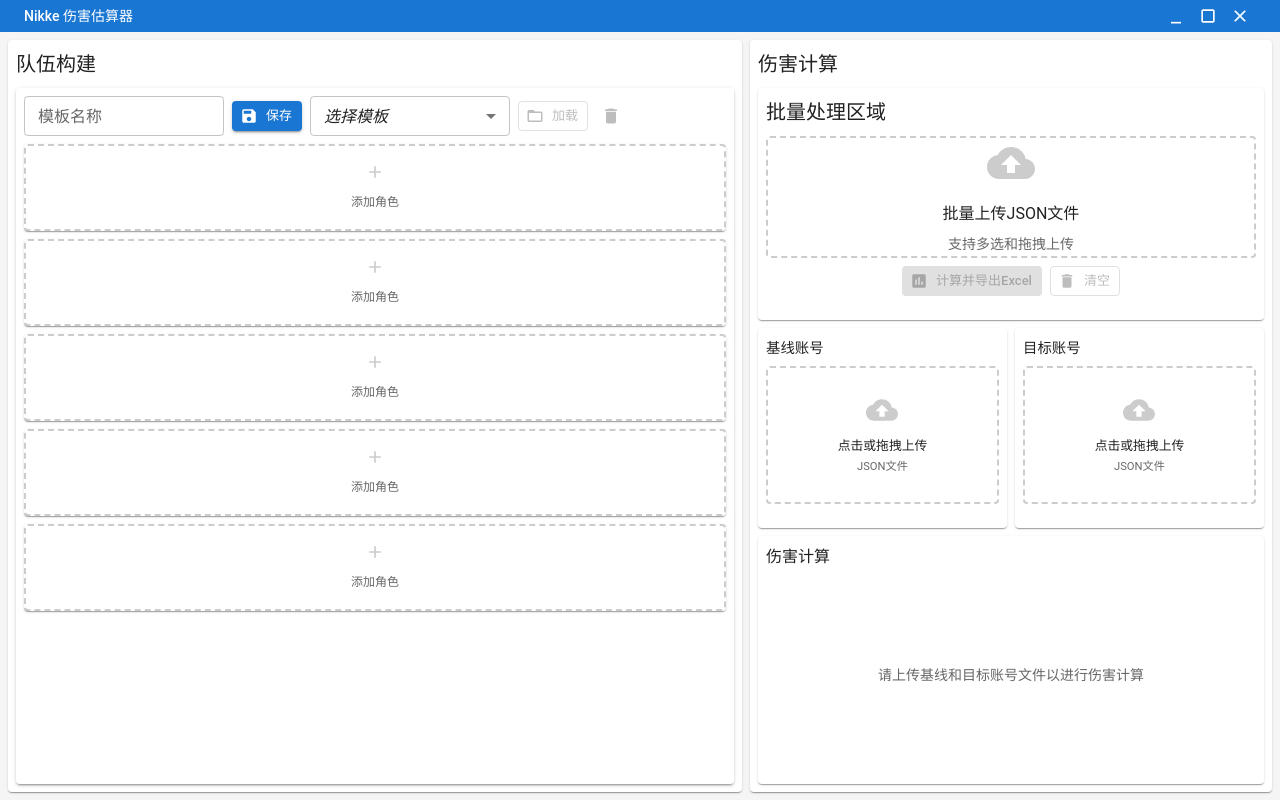
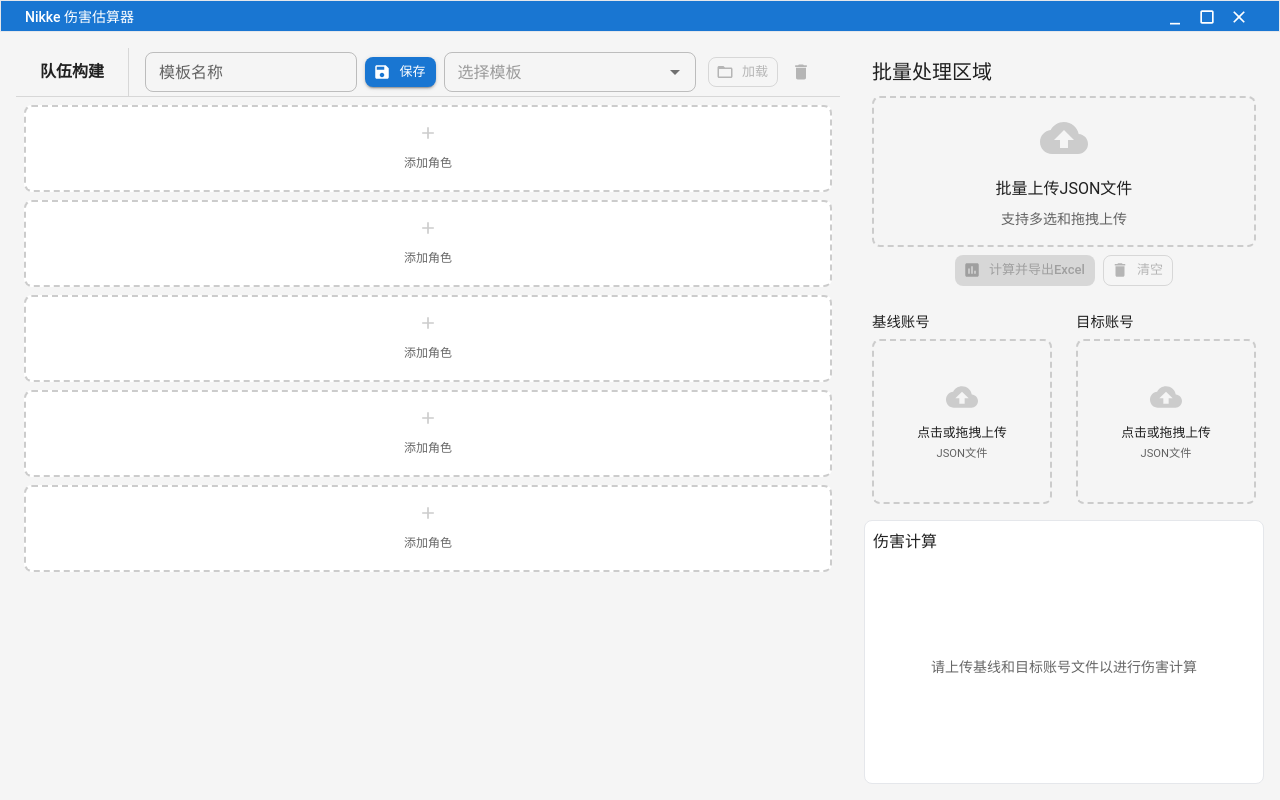
Before and after one commit to IsolateOB/ExiaAnalysis, a React (Vite) app: page / in a window 1280 px wide. Built offline with nearby package versions, Linux system fonts and the light colour scheme.

Commit message:
调整了ui

```diff
--- a/electron/main.ts
+++ b/electron/main.ts
@@ -30,7 +30,7 @@ function createWindow() {
   win = new BrowserWindow({
     width: 1200,
     height: 800,
-    minWidth: 1000,
+  minWidth: 1200,
     minHeight: 650,
     frame: false, // 去掉原生标题栏
     webPreferences: {
--- a/src/App.tsx
+++ b/src/App.tsx
@@ -6,10 +6,10 @@ import {
   Box,
   Snackbar,
   Alert,
-  Grid,
   Paper,
   Typography,
 } from '@mui/material'
+import { Grid } from '@mui/material'
 import CustomTitleBar from './components/CustomTitleBar'
 import TeamBuilder from './components/TeamBuilder'
 import DamageCalculator from './components/DamageCalculator'
@@ -31,11 +31,34 @@ const theme = createTheme({
   typography: {
     fontFamily: '"Roboto", "Microsoft YaHei", "PingFang SC", sans-serif',
   },
+  shape: { borderRadius: 8 },
   components: {
+    MuiTextField: {
+      defaultProps: { size: 'small' },
+    },
+    MuiSelect: {
+      defaultProps: { size: 'small' },
+    },
+    MuiAutocomplete: {
+      defaultProps: { size: 'small' },
+    },
+    MuiIconButton: {
+      defaultProps: { size: 'small' },
+    },
     MuiButton: {
+      defaultProps: { size: 'small' },
       styleOverrides: {
         root: {
           textTransform: 'none',
+        },
+      },
+    },
+    MuiPaper: {
+      defaultProps: { variant: 'outlined' },
+      styleOverrides: {
+        root: {
+          boxShadow: 'none',
+          borderColor: '#e5e7eb',
         },
       },
     },
@@ -106,9 +129,8 @@ const App: React.FC = () => {
         {/* 主内容区域 */}
         <Box sx={{ flex: 1, overflow: 'hidden', p: 1 }}>
           <Grid container spacing={1} sx={{ height: '100%' }}>
-            <Grid size={{ xs: 12, md: 7 }} sx={{ height: { xs: 'auto', md: '100%' } }}>
-              <Paper sx={{ height: '100%', p: 1, overflow: 'hidden', display: 'flex', flexDirection: 'column' }}>
-                <Typography variant="h6" sx={{ mb: 1 }}>队伍构建</Typography>
+            <Grid size={{ xs: 12, md: 8 }} sx={{ height: { xs: 'auto', md: '100%' } }}>
+              <Box sx={{ height: '100%', p: 1, overflow: 'hidden', display: 'flex', flexDirection: 'column', minWidth: 720 }}>
                 <Box sx={{ flex: 1, minHeight: 0 }}>
                   <TeamBuilder
                     baselineData={baselineData}
@@ -119,11 +141,10 @@ const App: React.FC = () => {
                     onTeamRatioChange={handleTeamRatioChange}
                   />
                 </Box>
-              </Paper>
+              </Box>
             </Grid>
-            <Grid size={{ xs: 12, md: 5 }} sx={{ height: { xs: 'auto', md: '100%' } }}>
-              <Paper sx={{ height: '100%', p: 1, overflow: 'hidden', display: 'flex', flexDirection: 'column' }}>
-                <Typography variant="h6" sx={{ mb: 1 }}>伤害计算</Typography>
+            <Grid size={{ xs: 12, md: 4 }} sx={{ height: { xs: 'auto', md: '100%' } }}>
+              <Box sx={{ height: '100%', p: 1, overflow: 'hidden', display: 'flex', flexDirection: 'column' }}>
                 <Box sx={{ flex: 1, minHeight: 0 }}>
                   <DamageCalculator
                     onBaselineDataChange={setBaselineData}
@@ -137,7 +158,7 @@ const App: React.FC = () => {
                     onStatusChange={handleStatusChange}
                   />
                 </Box>
-              </Paper>
+              </Box>
             </Grid>
           </Grid>
         </Box>
--- a/src/components/CharacterCard.tsx
+++ b/src/components/CharacterCard.tsx
@@ -1,12 +1,5 @@
 import React from 'react'
-import {
-  Card,
-  CardContent,
-  Typography,
-  Box,
-  IconButton,
-  TextField,
-} from '@mui/material'
+import { Typography, Box, IconButton, TextField, Paper } from '@mui/material'
 import { Add, Delete } from '@mui/icons-material'
 import { Character, AttributeCoefficients, RawAttributeScores, AttributeKey } from '../types'
 import { ExpandMore } from '@mui/icons-material'
@@ -100,9 +93,11 @@ const CharacterCard: React.FC<CharacterCardProps> = ({
 
   if (!character) {
     return (
-      <Card
+      <Paper
+        variant="outlined"
         sx={{
           width: '100%',
+          minHeight: 84,
           display: 'flex',
           alignItems: 'center',
           justifyContent: 'center',
@@ -121,58 +116,22 @@ const CharacterCard: React.FC<CharacterCardProps> = ({
             添加角色
           </Typography>
         </Box>
-      </Card>
+      </Paper>
     )
   }
 
   return (
-    <Card
-      sx={{
-        width: '100%',
-        position: 'relative',
-        transition: 'transform 0.2s, box-shadow 0.2s',
-        '&:hover': {
-          transform: 'translateY(-1px)',
-          boxShadow: '0 2px 8px rgba(0,0,0,0.1)',
-        },
-      }}
-    >
-      <CardContent sx={{ p: 1.25 }}>
-          {/* 角色名称和删除按钮 */}
-          <Box display="flex" justifyContent="space-between" alignItems="center" mb={0.5}>
-            <Typography variant="body2" component="div" noWrap sx={{ fontWeight: 'bold', fontSize: '1.1rem' }}>
-              {character.name_cn}
-            </Typography>
-            <Box display="flex" alignItems="center" gap={0.5}>
-              <Tooltip title={openDetails ? '收起详情' : '展开详情'}>
-                <IconButton size="small" onClick={() => setOpenDetails(v => !v)}>
-                  <ExpandMore sx={{ fontSize: 18, transform: openDetails ? 'rotate(180deg)' : 'rotate(0deg)', transition: 'transform 0.2s' }} />
-                </IconButton>
-              </Tooltip>
-              {onRemoveCharacter && (
-                <IconButton
-                  size="small"
-                  onClick={onRemoveCharacter}
-                  sx={{ color: 'error.main', p: 0.2 }}
-                >
-                  <Delete sx={{ fontSize: 16 }} />
-                </IconButton>
-              )}
-            </Box>
-          </Box>
-
-          {/* 角色信息 */}
-          <Box display="flex" flexDirection="column" gap={0.3}>
-            <Typography variant="body2" sx={{ fontSize: '0.9rem', color: 'text.secondary' }} noWrap>
-              {translations.element[character.element]} | {translations.burstSkill[character.use_burst_skill]} | {character.weapon_type}
-            </Typography>
-            <Typography variant="body2" sx={{ fontSize: '0.9rem', color: 'text.secondary' }} noWrap>
-              {translations.class[character.class]} | {translations.corporation[character.corporation]}
+    <Paper variant="outlined" sx={{ width: '100%', pl: 1.25, pr: 0.75, minHeight: 84 }}>
+      {/* 行卡头部：名称、简要信息、系数与指标汇总，单行展示（垂直居中） */}
+  <Box sx={{ minHeight: 84, display: 'flex', alignItems: 'center' }}>
+  <Box sx={{ display: 'grid', gridTemplateColumns: 'minmax(200px, 1fr) 120px minmax(170px, 1.25fr) auto', alignItems: 'center', columnGap: 0.25, width: '100%' }}>
+        <Box sx={{ display: 'flex', flexDirection: 'column', alignItems: 'flex-start', gap: 0.25, minWidth: 0 }}>
+          <Typography variant="body2" noWrap sx={{ fontWeight: 600 }}>{character.name_cn}</Typography>
+          <Typography variant="caption" noWrap sx={{ color: 'text.secondary' }}>
+            {translations.element[character.element]} · {translations.burstSkill[character.use_burst_skill]} · {translations.class[character.class]}
           </Typography>
         </Box>
-
-          {/* 行为输入：伤害系数 */}
-          <Box sx={{ mt: 1, display: 'flex', gap: 1, alignItems: 'center' }}>
+        <Box sx={{ display: 'flex', alignItems: 'center', gap: 0.25 }}>
           <TextField
             label="伤害系数"
             type="number"
@@ -182,41 +141,30 @@ const CharacterCard: React.FC<CharacterCardProps> = ({
               const value = parseFloat(e.target.value)
               onDamageCoefficientChange?.(isNaN(value) ? 0 : Math.round(value * 100) / 100)
             }}
-              inputProps={{ step: 0.01, min: 0, max: 99.99 }}
-              sx={{ width: 120 }}
+            slotProps={{ input: { inputProps: { step: 0.01, min: 0, max: 99.99 }, sx: { 'input::-webkit-outer-spin-button, input::-webkit-inner-spin-button': { WebkitAppearance: 'none', margin: 0 }, 'input[type=number]': { MozAppearance: 'textfield' } } } }}
+            sx={{ width: 80 }}
           />
         </Box>
-
-          {/* 汇总：词条突破分 + 综合强度分 */}
-          <Box sx={{ mt: 1, display: 'grid', gridTemplateColumns: '1fr 1fr', gap: 1 }}>
-            <Box sx={{ border: '1px solid #e0e0e0', borderRadius: 1, p: 0.5, backgroundColor: '#fafafa' }}>
-              <Typography variant="caption" sx={{ color: 'text.secondary' }}>词条突破分</Typography>
-              <Box sx={{ display: 'flex', gap: 0.5, mt: 0.25 }}>
-                <Box sx={{ flex: 1, textAlign: 'center', background: '#e8f5e8', borderRadius: 0.5, p: 0.5 }}>
-                  <Typography variant="caption" sx={{ color: 'text.secondary' }}>基线</Typography>
-                  <Typography variant="body2" sx={{ fontWeight: 'bold', color: 'success.main' }}>{baselineScore.toFixed(2)}</Typography>
+        <Box sx={{ display: 'grid', gridTemplateColumns: '1fr 1fr', gap: 0.25, alignItems: 'center', minWidth: 180 }}>
+          <Typography variant="caption" noWrap sx={{ color: 'text.secondary' }}>攻优突破分</Typography>
+          <Typography variant="caption" noWrap sx={{ color: 'text.secondary' }}>综合强度</Typography>
+          <Typography variant="body2" noWrap sx={{ fontWeight: 600, color: 'success.main' }}>{baselineScore.toFixed(2)} → {targetScore.toFixed(2)}</Typography>
+          <Typography variant="body2" noWrap sx={{ fontWeight: 600, color: 'primary.main' }}>{baselineStrength.toFixed(1)} → {targetStrength.toFixed(1)}</Typography>
         </Box>
-                <Box sx={{ flex: 1, textAlign: 'center', background: '#fff3e0', borderRadius: 0.5, p: 0.5 }}>
-                  <Typography variant="caption" sx={{ color: 'text.secondary' }}>目标</Typography>
-                  <Typography variant="body2" sx={{ fontWeight: 'bold', color: 'warning.main' }}>{targetScore.toFixed(2)}</Typography>
+        <Box sx={{ display: 'flex', justifyContent: 'flex-end', alignItems: 'center' }}>
+          <Tooltip title={openDetails ? '收起详情' : '展开详情'}>
+            <IconButton size="small" onClick={() => setOpenDetails(v => !v)}>
+              <ExpandMore sx={{ fontSize: 18, transform: openDetails ? 'rotate(180deg)' : 'rotate(0deg)', transition: 'transform 0.2s' }} />
+            </IconButton>
+          </Tooltip>
+          {onRemoveCharacter && (
+            <IconButton size="small" onClick={onRemoveCharacter} sx={{ color: 'error.main', p: 0.2 }}>
+              <Delete sx={{ fontSize: 16 }} />
+            </IconButton>
+          )}
         </Box>
         </Box>
       </Box>
-            <Box sx={{ border: '1px solid #e0e0e0', borderRadius: 1, p: 0.5, backgroundColor: '#fafafa' }}>
-              <Typography variant="caption" sx={{ color: 'text.secondary' }}>综合强度分</Typography>
-              <Box sx={{ display: 'flex', gap: 0.5, mt: 0.25 }}>
-                <Box sx={{ flex: 1, textAlign: 'center', background: '#e3f2fd', borderRadius: 0.5, p: 0.5 }}>
-                  <Typography variant="caption" sx={{ color: 'text.secondary' }}>基线</Typography>
-                  <Typography variant="body2" sx={{ fontWeight: 'bold', color: 'primary.main' }}>{baselineStrength.toFixed(1)}</Typography>
-                </Box>
-                <Box sx={{ flex: 1, textAlign: 'center', background: '#fce4ec', borderRadius: 0.5, p: 0.5 }}>
-                  <Typography variant="caption" sx={{ color: 'text.secondary' }}>目标</Typography>
-                  <Typography variant="body2" sx={{ fontWeight: 'bold', color: 'secondary.main' }}>{targetStrength.toFixed(1)}</Typography>
-                </Box>
-              </Box>
-            </Box>
-          </Box>
-      </CardContent>
 
       {/* 详情折叠区 */}
       <Collapse in={openDetails} timeout="auto" unmountOnExit>
@@ -271,8 +219,8 @@ const CharacterCard: React.FC<CharacterCardProps> = ({
                         const next = { ...coefficients, [k]: isNaN(v) ? 0 : v }
                         onCoefficientsChange(next)
                       }}
-                      inputProps={{ step: 0.1 }}
-                      sx={{ width: 80 }}
+          slotProps={{ input: { inputProps: { step: 0.1 }, sx: { 'input::-webkit-outer-spin-button, input::-webkit-inner-spin-button': { WebkitAppearance: 'none', margin: 0 }, 'input[type=number]': { MozAppearance: 'textfield' } } } }}
+          sx={{ width: 72 }}
                     />
                   )}
                 </Box>
@@ -295,15 +243,15 @@ const CharacterCard: React.FC<CharacterCardProps> = ({
                     const next = { ...coefficients, hp: isNaN(v) ? 0 : v }
                     onCoefficientsChange(next)
                   }}
-                  inputProps={{ step: 0.1 }}
-                  sx={{ width: 80 }}
+      slotProps={{ input: { inputProps: { step: 0.1 }, sx: { 'input::-webkit-outer-spin-button, input::-webkit-inner-spin-button': { WebkitAppearance: 'none', margin: 0 }, 'input[type=number]': { MozAppearance: 'textfield' } } } }}
+      sx={{ width: 72 }}
                 />
               )}
             </Box>
           </Box>
         </Box>
       </Collapse>
-    </Card>
+  </Paper>
   )
 }
 
--- a/src/components/DamageCalculator.tsx
+++ b/src/components/DamageCalculator.tsx
@@ -1,17 +1,5 @@
 import React, { useState, useCallback } from 'react'
-import {
-  Box,
-  Typography,
-  Card,
-  CardContent,
-  TextField,
-  Button,
-  Alert,
-  LinearProgress,
-  Divider,
-  Paper,
-  Chip,
-} from '@mui/material'
+import { Box, Typography, TextField, Button, Alert, LinearProgress, Divider, Paper, Chip } from '@mui/material'
 import {
   CloudUpload as CloudUploadIcon,
   Delete as DeleteIcon,
@@ -63,11 +51,11 @@ const DamageCalculator: React.FC<DamageCalculatorProps> = ({
 
   // 使用导入的工具函数，不需要重复定义
 
-  // 计算整个账号的角色词条突破分数据
+  // 计算整个账号的角色攻优突破分数据
   const calculateAccountScores = async (accountData: any): Promise<{[characterId: string]: number}> => {
     const results: {[characterId: string]: number} = {};
 
-    console.log('🏆 开始计算账号词条突破分，账号数据:', accountData);
+  console.log('🏆 开始计算账号攻优突破分，账号数据:', accountData);
 
     // 处理角色数据 - 从elements对象中获取
     if (accountData.elements) {
@@ -75,16 +63,16 @@ const DamageCalculator: React.FC<DamageCalculatorProps> = ({
         console.log(`🌟 处理元素类型: ${elementType}`);
         if (Array.isArray(characters)) {
           for (const character of characters) {
-            console.log(`🔍 计算角色 ${character.id} (${character.name_cn || character.name}) 的词条突破分`);
+            console.log(`🔍 计算角色 ${character.id} (${character.name_cn || character.name}) 的攻优突破分`);
             try {
               // 将JSON数据转换为Character对象
               const characterObj = createCharacterFromJsonData(character);
-              // 计算词条突破分
+              // 计算攻优突破分
               const score = await calculateCharacterStrengthNoSync(character, characterObj, accountData);
               results[character.id] = score;
-              console.log(`✅ 角色 ${character.id} 词条突破分: ${score.toFixed(3)}`);
+              console.log(`✅ 角色 ${character.id} 攻优突破分: ${score.toFixed(3)}`);
             } catch (error) {
-              console.error(`❌ 计算角色 ${character.id} 词条突破分时出错:`, error);
+              console.error(`❌ 计算角色 ${character.id} 攻优突破分时出错:`, error);
               results[character.id] = 0;
             }
           }
@@ -92,7 +80,7 @@ const DamageCalculator: React.FC<DamageCalculatorProps> = ({
       }
     }
 
-    console.log('📊 账号所有角色词条突破分结果:', results);
+  console.log('📊 账号所有角色攻优突破分结果:', results);
     return results;
   };
 
@@ -115,9 +103,9 @@ const DamageCalculator: React.FC<DamageCalculatorProps> = ({
               // 批量处理使用无同步器强度计算
               const strength = await calculateCharacterStrengthNoSync(character, characterObj, accountData);
               results[character.id] = strength;
-              console.log(`✅ 角色 ${character.id} 词条突破分: ${strength.toFixed(3)}`);
+              console.log(`✅ 角色 ${character.id} 攻优突破分: ${strength.toFixed(3)}`);
             } catch (error) {
-              console.error(`❌ 计算角色 ${character.id} 词条突破分时出错:`, error);
+              console.error(`❌ 计算角色 ${character.id} 攻优突破分时出错:`, error);
               results[character.id] = 0;
             }
           }
@@ -167,7 +155,7 @@ const DamageCalculator: React.FC<DamageCalculatorProps> = ({
         // 调用回调函数，传递解析后的JSON数据
         onDataChange?.(jsonData)
 
-        // 计算词条突破分并传递给父组件
+  // 计算攻优突破分并传递给父组件
         if (type === 'baseline' && onBaselineScoreChange) {
           calculateAccountScores(jsonData).then(scores => {
             onBaselineScoreChange(scores);
@@ -448,8 +436,8 @@ const DamageCalculator: React.FC<DamageCalculatorProps> = ({
     type: 'baseline' | 'target'
     fileState: FileUploadState
   }> = ({ title, type, fileState }) => (
-    <Card sx={{ height: '100%', display: 'flex', flexDirection: 'column' }}>
-      <CardContent sx={{ flex: 1, p: 1, display: 'flex', flexDirection: 'column' }}>
+    <Box sx={{ height: '100%', display: 'flex', flexDirection: 'column' }}>
+      <Box sx={{ flex: 1, p: 1, display: 'flex', flexDirection: 'column' }}>
         <Typography variant="subtitle1" gutterBottom sx={{ fontSize: '0.9rem', mb: 0.5 }}>
           {title}
         </Typography>
@@ -532,14 +520,14 @@ const DamageCalculator: React.FC<DamageCalculatorProps> = ({
             </Box>
           )}
         </Box>
-      </CardContent>
-    </Card>
+      </Box>
+    </Box>
   )
 
   // 批量上传区域组件
   const BatchUploadArea: React.FC = () => (
-    <Card sx={{ height: '100%', display: 'flex', flexDirection: 'column' }}>
-      <CardContent sx={{ flex: 1, p: 1, display: 'flex', flexDirection: 'column' }}>
+    <Box sx={{ height: '100%', display: 'flex', flexDirection: 'column' }}>
+      <Box sx={{ flex: 1, p: 1, display: 'flex', flexDirection: 'column' }}>
         <Typography variant="h6" gutterBottom sx={{ mb: 1 }}>
           批量处理区域
         </Typography>
@@ -626,8 +614,8 @@ const DamageCalculator: React.FC<DamageCalculatorProps> = ({
             清空
           </Button>
         </Box>
-      </CardContent>
-    </Card>
+      </Box>
+    </Box>
   )
 
   return (
--- a/src/components/TeamBuilder.tsx
+++ b/src/components/TeamBuilder.tsx
@@ -1,15 +1,5 @@
 import React, { useState, useEffect, useMemo } from 'react'
-import {
-  Box,
-  Typography,
-  Paper,
-  TextField,
-  Button,
-  Select,
-  MenuItem,
-  IconButton,
-  Tooltip,
-} from '@mui/material'
+import { Box, Typography, TextField, Button, IconButton, Tooltip, Toolbar, Stack, Divider, Autocomplete } from '@mui/material'
 import { Character, TeamCharacter, AttributeCoefficients } from '../types'
 import CharacterCard from './CharacterCard'
 import CharacterFilterDialog from './CharacterFilterDialog'
@@ -20,8 +10,8 @@ import { Save as SaveIcon, FolderOpen as LoadIcon, Delete as DeleteIcon } from '
 interface TeamBuilderProps {
   baselineData?: any // 基线JSON数据
   targetData?: any   // 目标JSON数据
-  baselineScore?: Record<string, number>   // 基线词条突破分
-  targetScore?: Record<string, number>   // 目标词条突破分
+  baselineScore?: Record<string, number>   // 基线攻优突破分
+  targetScore?: Record<string, number>   // 目标攻优突破分
   onTeamStrengthChange?: (baselineStrength: number, targetStrength: number) => void
   onTeamRatioChange?: (scale: number, ratioLabel: string) => void
 }
@@ -410,15 +400,46 @@ const TeamBuilder: React.FC<TeamBuilderProps> = ({
   }
 
   return (
-    <Paper elevation={2} sx={{ p: 1, height: '100%', overflow: 'auto' }}>
-      {/* 模板工具条 */}
-      <Box sx={{ display: 'flex', gap: 1, alignItems: 'center', mb: 1 }}>
+    <Box sx={{ height: '100%', display: 'flex', flexDirection: 'column', overflow: 'hidden' }}>
+      <Toolbar
+        variant="dense"
+        sx={{
+          pl: 1,
+          pr: 0.5,
+          gap: 1,
+          flexWrap: 'nowrap',
+          overflowX: 'auto',
+          alignItems: 'center',
+        }}
+      >
+        <Typography variant="subtitle1" noWrap sx={{ fontWeight: 600, mr: 1 }}>队伍构建</Typography>
+        <Divider orientation="vertical" flexItem sx={{ mx: 1 }} />
+        {/* 左侧可伸缩分组：名称/保存/模板选择 */}
+    <Stack
+          direction="row"
+          spacing={1}
+          alignItems="center"
+          sx={{
+            flexWrap: 'nowrap',
+            flex: 1,
+            minWidth: 0,
+      mr: 0.5,
+          }}
+        >
           <TextField
             size="small"
             label="模板名称"
             value={templateName}
             onChange={(e) => setTemplateName(e.target.value)}
-          sx={{ width: 200 }}
+            sx={{
+              flex: '1 1 180px',
+              minWidth: 160,
+              '& .MuiInputBase-input': {
+                overflow: 'hidden',
+                textOverflow: 'ellipsis',
+                whiteSpace: 'nowrap',
+              },
+            }}
           />
           <Tooltip title="保存当前队伍为模板">
             <span>
@@ -428,33 +449,52 @@ const TeamBuilder: React.FC<TeamBuilderProps> = ({
                 startIcon={<SaveIcon />}
                 onClick={handleSaveTemplate}
                 disabled={templates.length >= 200}
+                sx={{ whiteSpace: 'nowrap', flexShrink: 0 }}
               >保存</Button>
             </span>
           </Tooltip>
-        <Select
+          <Autocomplete
             size="small"
-          displayEmpty
-          value={selectedTemplateId}
-          onChange={(e) => setSelectedTemplateId(String(e.target.value))}
-          sx={{ minWidth: 200 }}
-        >
-          <MenuItem value=""><em>选择模板</em></MenuItem>
-          {templates.map(t => (
-            <MenuItem key={t.id} value={t.id}>{t.name}</MenuItem>
-          ))}
-        </Select>
+            options={templates}
+            getOptionLabel={(t) => t?.name ?? ''}
+            value={templates.find(t => t.id === selectedTemplateId) || null}
+            isOptionEqualToValue={(opt, val) => opt.id === val.id}
+            onChange={(e, val) => setSelectedTemplateId(val?.id ?? '')}
+            sx={{ flex: '1 1 220px', minWidth: 160 }}
+            renderInput={(params) => (
+              <TextField
+                {...params}
+                placeholder="选择模板"
+                inputProps={{ ...params.inputProps, 'aria-label': '选择模板' }}
+                sx={{
+                  '& .MuiInputBase-input': {
+                    overflow: 'hidden',
+                    textOverflow: 'ellipsis',
+                    whiteSpace: 'nowrap',
+                  },
+                }}
+              />
+            )}
+          />
+    </Stack>
+    {/* 右侧按钮组：不粘性，避免白底突兀与间距不均 */}
+  <Stack direction="row" spacing={1} alignItems="center" sx={{ flexWrap: 'nowrap', flex: '0 0 auto', ml: 0, flexShrink: 0 }}>
           <Button
             variant="outlined"
             size="small"
             startIcon={<LoadIcon />}
             onClick={handleLoadTemplate}
             disabled={!selectedTemplateId}
+            sx={{ whiteSpace: 'nowrap', flexShrink: 0 }}
           >加载</Button>
-        <IconButton size="small" color="error" onClick={handleDeleteTemplate} disabled={!selectedTemplateId}>
+          <IconButton aria-label="删除模板" size="small" color="error" onClick={handleDeleteTemplate} disabled={!selectedTemplateId} sx={{ flexShrink: 0 }}>
             <DeleteIcon fontSize="small" />
           </IconButton>
-      </Box>
-      <Box sx={{ display: 'flex', flexDirection: 'column', gap: 1 }}>
+        </Stack>
+  </Toolbar>
+  <Divider />
+  <Box sx={{ p: 1, flex: 1, overflow: 'auto', minWidth: 0 }}>
+        <Stack spacing={1}>
         {team.map((teamChar) => {
           const strengths = characterStrengths[teamChar.position] || { baseline: 0, target: 0 }
           const baselineCharScore = baselineScore && teamChar.character ? baselineScore[teamChar.character.id] || 0 : 0
@@ -484,6 +524,7 @@ const TeamBuilder: React.FC<TeamBuilderProps> = ({
             />
           )
         })}
+        </Stack>
       </Box>
 
     <CharacterFilterDialog
@@ -491,7 +532,7 @@ const TeamBuilder: React.FC<TeamBuilderProps> = ({
         onClose={() => setFilterDialogOpen(false)}
         onSelectCharacter={handleSelectCharacter}
       />
-  </Paper>
+  </Box>
   )
 }
 
```
Also changed, not shown: src/utils/teamUtils.ts (+5 -5 lines). Lines whose indentation alone changed are shown as unchanged.
